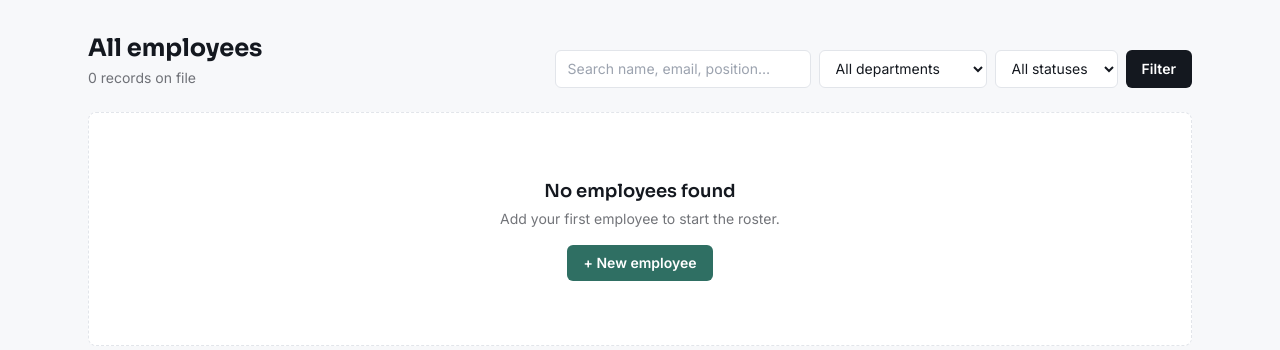
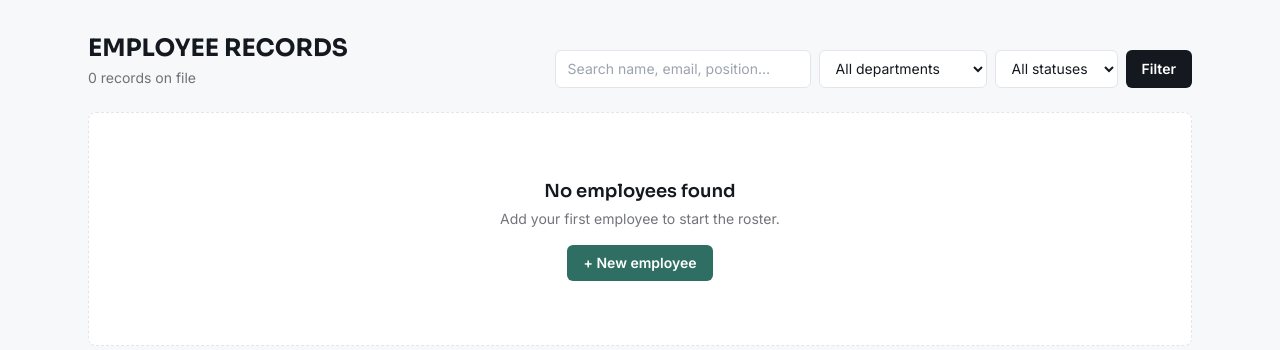
Before and after one commit to RoshD-08/employee_crud, a Flask app: page / in a window 1280 px wide. Shown: the part 86-436 px from the top of the page. Run offline with Flask 3, Linux system fonts and the light colour scheme; data that the repository does not hold is empty; some libraries are stand-ins or nearby versions.

Commit message:
name change

```diff
--- a/templates/index.html
+++ b/templates/index.html
@@ -5,7 +5,7 @@
 
   <div class="flex flex-col md:flex-row md:items-end md:justify-between gap-4 mb-6">
     <div>
-      <h1 class="font-display font-bold text-2xl text-ink">All employees</h1>
+      <h1 class="font-display font-bold text-2xl text-ink">EMPLOYEE RECORDS</h1>
       <p class="text-sm text-ink/60 mt-1">{{ employees|length }} record{{ '' if employees|length == 1 else 's' }} on file</p>
     </div>
 
```
